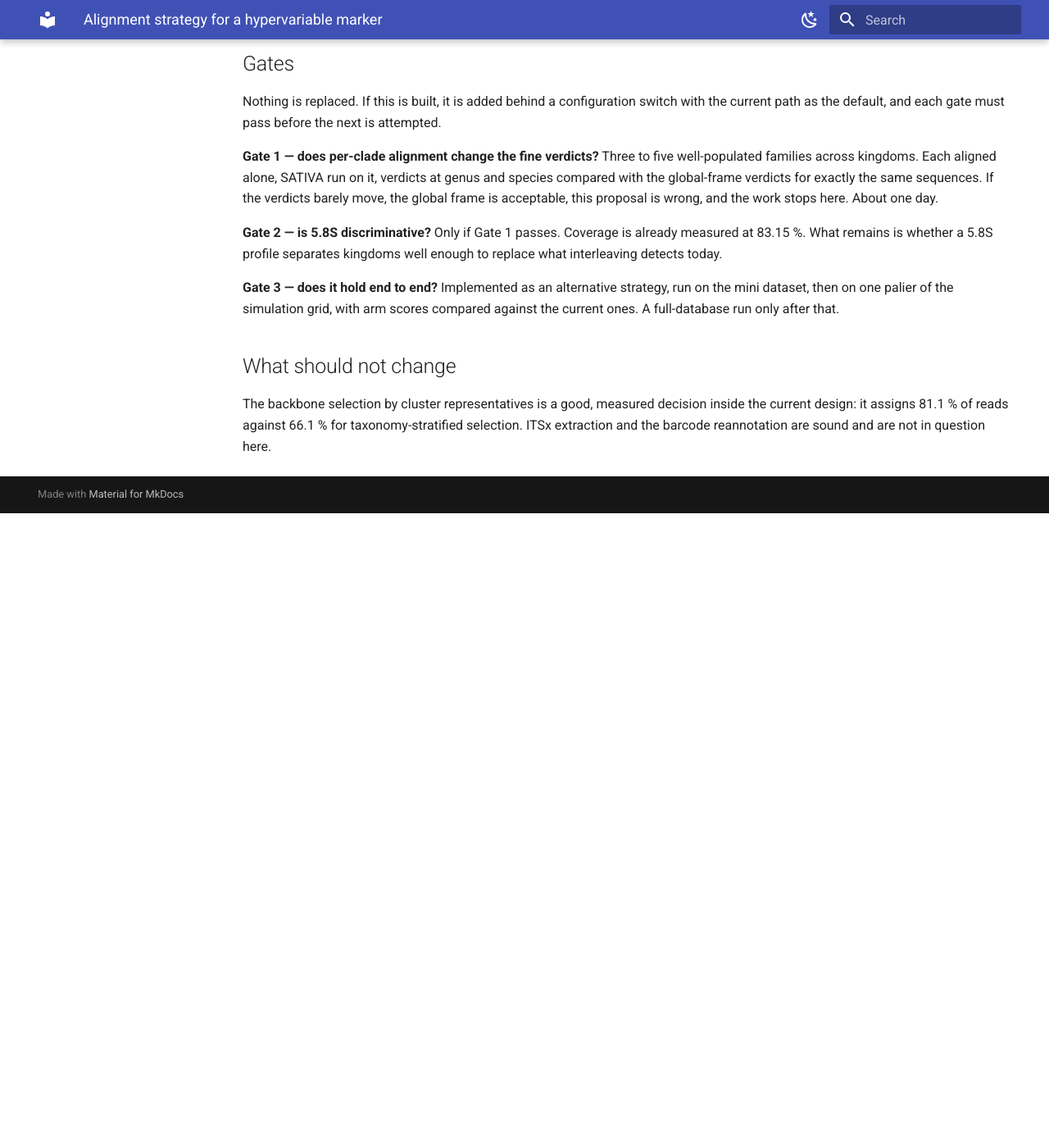
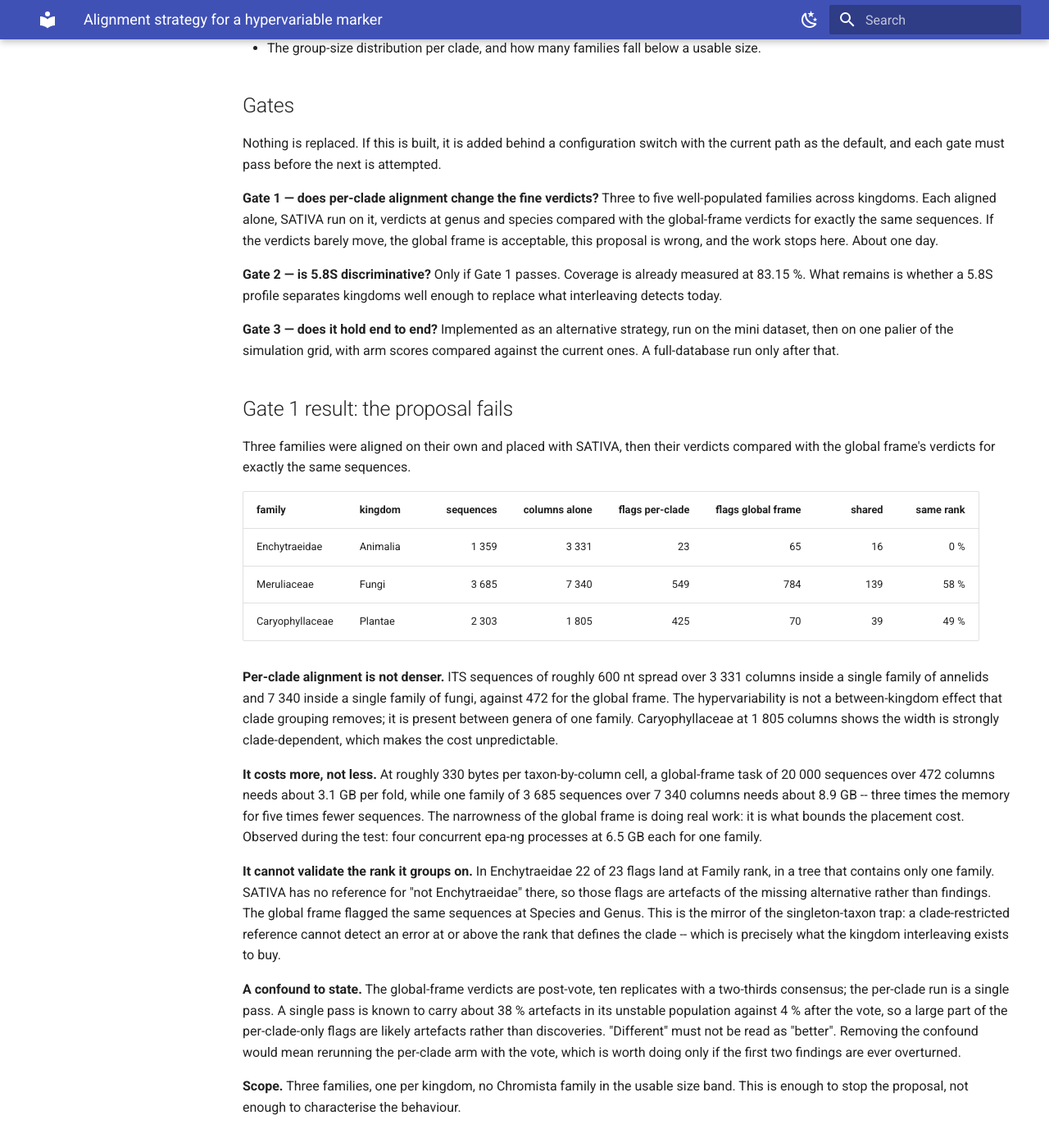
Before and after one commit to Aaramis/CurateMake, an MkDocs documentation site: the page built from docs/alignment-strategy.md, in a window 1280 px wide and 1400 px high, scrolled down 2761 px. Shown: the whole window at 82% size. Built offline with MkDocs 1.6.1 and Material for MkDocs 9.7.7, drawn with Linux system fonts in a browser that asks for light colours; before the commit the page ends 3387 px from its top, so only the background shows below that; some of the changed text lies outside the part shown.

Commit message:
Gate 1 rejects the per-clade alignment proposal, with the measurements
Three families aligned on their own and placed with SATIVA, verdicts compared against the
global frame on exactly the same sequences. The proposal fails on three counts, and the
document keeps the result because it answers the obvious reviewer question with a
measurement instead of an opinion.

Per-clade alignment is not denser for ITS: 3 331 columns inside one annelid family and
7 340 inside one fungal family, for sequences of roughly 600 nt, against 472 for the
global frame. The hypervariability is not a between-kingdom effect that grouping removes.

It costs more, not less: about 8.9 GB per fold for 3 685 sequences over 7 340 columns
against 3.1 GB for 20 000 over 472. The narrowness of the global frame is what bounds the
placement cost.

And it cannot validate the rank it groups on. In Enchytraeidae 22 of 23 flags land at
Family rank in a tree holding a single family, where SATIVA has no reference for "not
Enchytraeidae". That is the mirror of the singleton-taxon trap, and it is exactly what the
kingdom interleaving exists to buy.

Confound recorded rather than hidden: the global verdicts are post-vote, the per-clade run
is a single pass, so "different" cannot be read as "better".

```diff
--- a/docs/alignment-strategy.md
+++ b/docs/alignment-strategy.md
@@ -1,6 +1,8 @@
 # Alignment strategy for a hypervariable marker
 
-**Status: proposal under evaluation. Nothing here is implemented.** The current eHMM path
+**Status: REJECTED at Gate 1 on 2026-10-22. Nothing here was implemented, and on
+this evidence nothing should be.** The result is kept because it answers the obvious
+reviewer question, "why not align per clade?", with a measurement rather than an opinion. The current eHMM path
 remains the only one. This document exists so the reasoning, the measurements and the
 conditions for abandoning the idea are written down before any code is touched, because
 the alignment step is the most consequential one in the pipeline.
@@ -128,6 +130,49 @@ what interleaving detects today.
 mini dataset, then on one palier of the simulation grid, with arm scores compared against
 the current ones. A full-database run only after that.
 
+## Gate 1 result: the proposal fails
+
+Three families were aligned on their own and placed with SATIVA, then their verdicts
+compared with the global frame's verdicts for exactly the same sequences.
+
+| family | kingdom | sequences | columns alone | flags per-clade | flags global frame | shared | same rank |
+|---|---|---:|---:|---:|---:|---:|---:|
+| Enchytraeidae | Animalia | 1 359 | 3 331 | 23 | 65 | 16 | 0 % |
+| Meruliaceae | Fungi | 3 685 | 7 340 | 549 | 784 | 139 | 58 % |
+| Caryophyllaceae | Plantae | 2 303 | 1 805 | 425 | 70 | 39 | 49 % |
+
+**Per-clade alignment is not denser.** ITS sequences of roughly 600 nt spread over 3 331
+columns inside a single family of annelids and 7 340 inside a single family of fungi,
+against 472 for the global frame. The hypervariability is not a between-kingdom effect
+that clade grouping removes; it is present between genera of one family. Caryophyllaceae
+at 1 805 columns shows the width is strongly clade-dependent, which makes the cost
+unpredictable.
+
+**It costs more, not less.** At roughly 330 bytes per taxon-by-column cell, a global-frame
+task of 20 000 sequences over 472 columns needs about 3.1 GB per fold, while one family of
+3 685 sequences over 7 340 columns needs about 8.9 GB -- three times the memory for five
+times fewer sequences. The narrowness of the global frame is doing real work: it is what
+bounds the placement cost. Observed during the test: four concurrent epa-ng processes at
+6.5 GB each for one family.
+
+**It cannot validate the rank it groups on.** In Enchytraeidae 22 of 23 flags land at
+Family rank, in a tree that contains only one family. SATIVA has no reference for "not
+Enchytraeidae" there, so those flags are artefacts of the missing alternative rather than
+findings. The global frame flagged the same sequences at Species and Genus. This is the
+mirror of the singleton-taxon trap: a clade-restricted reference cannot detect an error at
+or above the rank that defines the clade -- which is precisely what the kingdom
+interleaving exists to buy.
+
+**A confound to state.** The global-frame verdicts are post-vote, ten replicates with a
+two-thirds consensus; the per-clade run is a single pass. A single pass is known to carry
+about 38 % artefacts in its unstable population against 4 % after the vote, so a large part
+of the per-clade-only flags are likely artefacts rather than discoveries. "Different" must
+not be read as "better". Removing the confound would mean rerunning the per-clade arm with
+the vote, which is worth doing only if the first two findings are ever overturned.
+
+**Scope.** Three families, one per kingdom, no Chromista family in the usable size band.
+This is enough to stop the proposal, not enough to characterise the behaviour.
+
 ## What should not change
 
 The backbone selection by cluster representatives is a good, measured decision inside the
```
